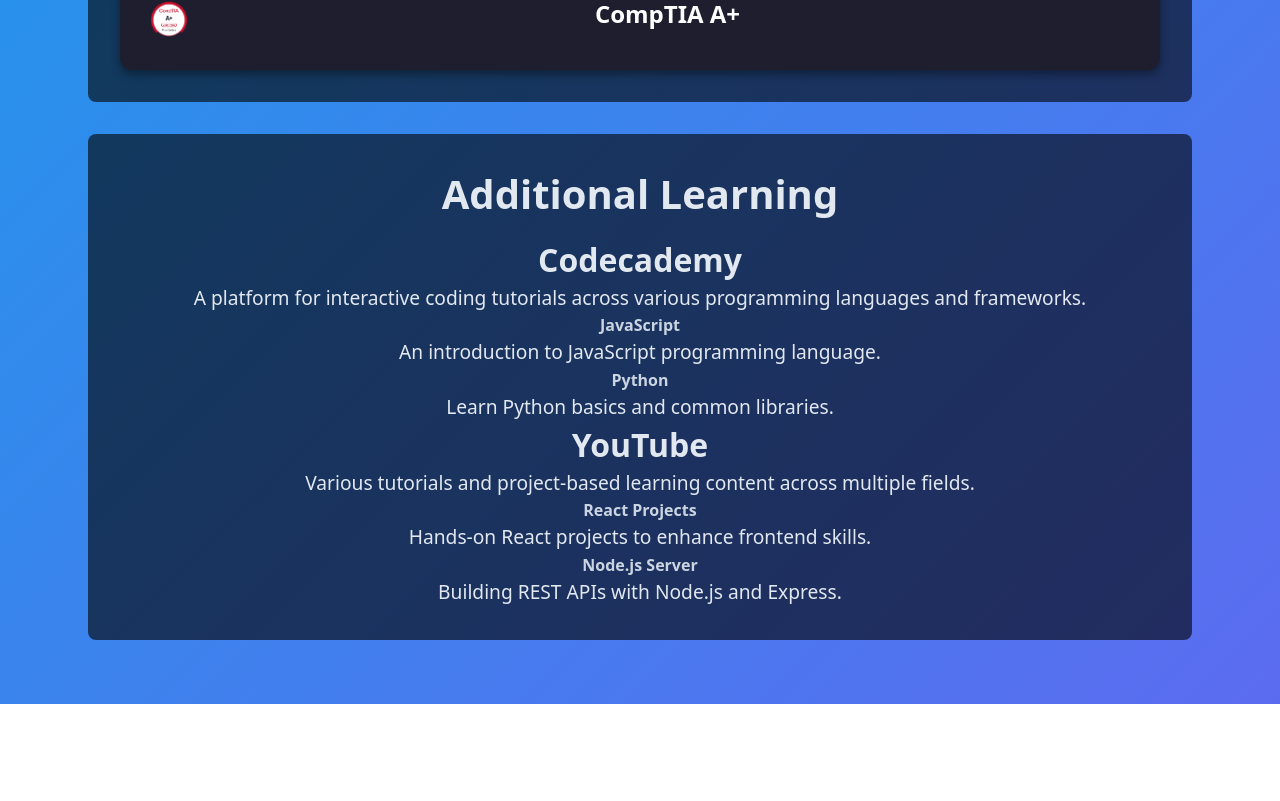
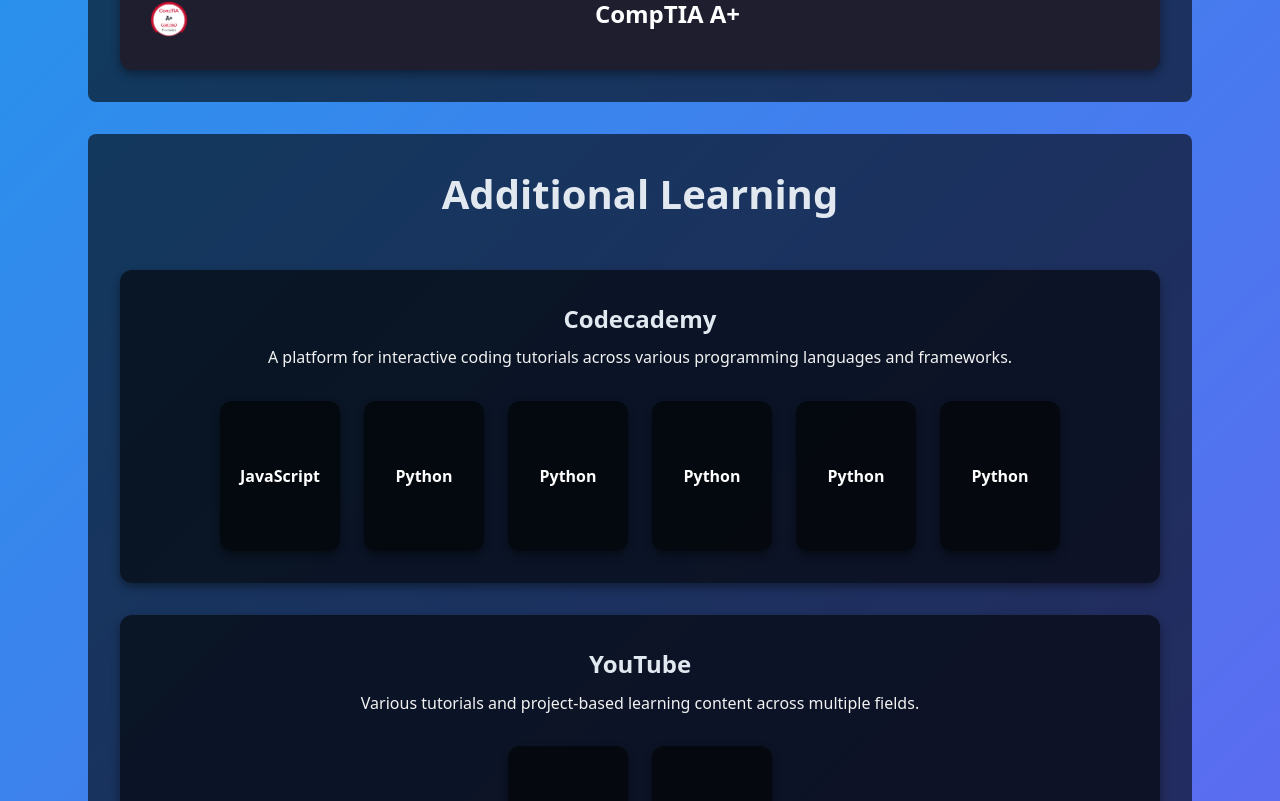
Before and after one commit to clutch42/brian-engel-portfolio, a React (Vite) app: page /education in a window 1280 px wide. Shown: the part 1291-2092 px from the top of the page. Before the commit the page ends 1995 px from the top, so only its background shows below. Built offline with nearby package versions, Linux system fonts and the light colour scheme.

Commit message:
got additional learning up and running

```diff
--- a/src/App.tsx
+++ b/src/App.tsx
@@ -9,7 +9,7 @@
 import ScrollToTop from './components/ScrollToTop';
 import CourseDetail from './components/CourseDetails';
 import CertificationDetails from "./components/CertificationDetails";
-import LearningDetails from './components/LearningDetails';
+import TopicDetails from './components/TopicDetails';
 
 function AppWrapper() {
   const location = useLocation();
@@ -44,7 +44,7 @@
           <Route path="/certifications/:id" element={<CertificationDetails />} />
 
           {/* Route for Learning */}
-          <Route path="/learning/:id" element={<LearningDetails />} />
+          <Route path="/topics/:topicId" element={<TopicDetails />} />
 
           {/* Reroute for unknown routes */}
           <Route path="*" element={<Navigate to="/" replace />} />
--- a/src/components/LearningDetails.tsx
+++ /dev/null
@@ -1,23 +0,0 @@
-import { useParams } from "react-router-dom";
-import { additionalLearningData } from "../data/additionalLearning";
-
-function LearningDetails() {
-  const { id } = useParams<{ id: string }>();
-  const learningSource = additionalLearningData
-    .flatMap((source) => source.topics)
-    .find((topic) => topic.id === id);
-
-  if (!learningSource) {
-    return <div>Learning Topic not found.</div>;
-  }
-
-  return (
-    <section className="learning-details-container">
-      <h2>{learningSource.name}</h2>
-      <p>{learningSource.shortDescription}</p>
-      {/* You can add more detailed content about the topic here */}
-    </section>
-  );
-}
-
-export default LearningDetails;
--- /dev/null
+++ b/src/components/LearningSourceCard.tsx
@@ -0,0 +1,24 @@
+import React from 'react';
+import { LearningSource } from '../types/LearningSource';
+import TopicCard from './TopicCard';
+
+interface LearningSourceCardProps {
+  source: LearningSource;
+}
+
+const LearningSourceCard: React.FC<LearningSourceCardProps> = ({ source }) => {
+  return (
+    <div className="learning-source-card">
+      <h3>{source.name}</h3>
+      <p>{source.description}</p>
+
+      <div className="topics-list">
+        {source.topics.map((topic) => (
+          <TopicCard key={topic.id} topic={topic} />
+        ))}
+      </div>
+    </div>
+  );
+};
+
+export default LearningSourceCard;
--- /dev/null
+++ b/src/components/TopicCard.tsx
@@ -0,0 +1,19 @@
+import React from 'react';
+import { Topic } from '../types/Topic';
+import { Link } from 'react-router-dom';
+
+interface TopicCardProps {
+  topic: Topic;
+}
+
+const TopicCard: React.FC<TopicCardProps> = ({ topic }) => {
+  return (
+    <div className="topic-card">
+        <Link to={`/topics/${topic.id}`} className="topic-card-link">
+            <h4>{topic.name}</h4>
+        </Link>
+    </div>
+  );
+};
+
+export default TopicCard;
--- /dev/null
+++ b/src/components/TopicDetails.tsx
@@ -0,0 +1,24 @@
+import React from 'react';
+import { useParams } from 'react-router-dom'; // Hook for extracting route parameters
+import { additionalLearning } from '../data/additionalLearning'; // Import your data
+
+const TopicDetails: React.FC = () => {
+  const { topicId } = useParams<{ topicId: string }>(); // Extract topicId from the URL
+  const topic = additionalLearning
+    .flatMap((source) => source.topics) // Flatten the topics array from each source
+    .find((topic) => topic.id === topicId); // Find the topic by ID
+
+  if (!topic) {
+    return <p>Topic not found.</p>; // If no topic is found, show an error message
+  }
+
+  return (
+    <div className="topic-details">
+      <h3>{topic.name}</h3>
+      <p>{topic.shortDescription}</p>
+      {/* Add more details as needed */}
+    </div>
+  );
+};
+
+export default TopicDetails;
--- a/src/data/additionalLearning.ts
+++ b/src/data/additionalLearning.ts
@@ -1,5 +1,6 @@
-// data/additionalLearning.ts
-export const additionalLearningData = [
+import { LearningSource } from '../types/LearningSource';
+
+export const additionalLearning: LearningSource[] = [
     {
       id: "codecademy",
       name: "Codecademy",
@@ -15,7 +16,26 @@
           name: "Python",
           shortDescription: "Learn Python basics and common libraries.",
         },
-        // more topics...
+        {
+          id: "learn-other stuff",
+          name: "Python",
+          shortDescription: "Learn Python basics and common libraries.",
+        },
+        {
+          id: "learn-python",
+          name: "Python",
+          shortDescription: "Learn Python basics and common libraries.",
+        },
+        {
+          id: "learn-python",
+          name: "Python",
+          shortDescription: "Learn Python basics and common libraries.",
+        },
+        {
+          id: "learn-python",
+          name: "Python",
+          shortDescription: "Learn Python basics and common libraries.",
+        },
       ]
     },
     {
@@ -39,4 +59,4 @@
     // more sources...
   ];
 
-  export default additionalLearningData;
+  export default additionalLearning;
--- a/src/pages/Education.tsx
+++ b/src/pages/Education.tsx
@@ -3,8 +3,9 @@
 import coursesData from '../data/courses';
 import CertificationCard from '../components/CertificationCard';  // Adjust path if needed
 import certifications from '../data/certifications';  // Adjust based on where you store certifications data
-import additionalLearningData from '../data/additionalLearning';
-import { Link } from "react-router-dom";
+import LearningSourceCard from '../components/LearningSourceCard';
+import additionalLearning from '../data/additionalLearning';
+
 
 
 function Education() {
@@ -32,25 +33,13 @@
 
       <div className="education-section">
         <h2>Additional Learning</h2>
-        {/* List of learning platforms */}
-        {additionalLearningData.map((source) => (
-          <div key={source.id} className="learning-source-section">
-            <h3>{source.name}</h3>
-            <p>{source.description}</p>
+        <div className="additional-learning-list">
+          {additionalLearning.map(source => (
+            <LearningSourceCard key={source.id} source={source} />
+          ))}
+        </div>
+      </div>
 
-            <div className="topics-list">
-              {source.topics.map((topic) => (
-                <Link to={`/learning/${topic.id}`} key={topic.id} className="learning-card">
-                  <div className="learning-card-content">
-                    <h4>{topic.name}</h4>
-                    <p>{topic.shortDescription}</p>
-                  </div>
-                </Link>
-              ))}
-            </div>
-          </div>
-        ))}
-      </div>
     </section>
 
   )
--- a/src/styles/Education.css
+++ b/src/styles/Education.css
@@ -40,7 +40,8 @@
 
 /* === Course Card Styling === */
 .course-card,
-.certification-card {
+.certification-card,
+.topic-card {
   background-color: #1e1e2f; /* Dark background color */
   padding: 1.2rem;
   border-radius: 12px;
@@ -89,6 +90,80 @@
   align-items: center;
   padding: 10px;
   justify-content: flex-start;
+}
+
+.additional-learning-list {
+  display: flex;
+  flex-direction: column; /* Stack the source cards vertically */
+  gap: 2rem; /* Space between source cards */
+  margin-top: 2rem;
+  width: 100%;
+}
+
+.learning-source-card {
+  background-color: rgba(0, 0, 0, 0.6); /* Dark background like previous section */
+  padding: 2rem;
+  border-radius: 12px;
+  color: #ffffff; /* White text */
+  box-shadow: 0 4px 10px rgba(0, 0, 0, 0.4);
+}
+
+.learning-source-card h3 {
+  font-size: 1.5rem;
+  margin-bottom: 10px;
+}
+
+.learning-source-card p {
+  font-size: 1rem;
+  color: #f2f2f2; /* Slightly lighter color for the description */
+}
+
+.topics-list {
+  display: flex;
+  flex-wrap: wrap;
+  justify-content: center;
+  gap: 1.5rem;
+  width: 100%;
+  margin-top: 30px;
+}
+
+
+.topic-card {
+  background-color: rgba(0, 0, 0, 0.6); /* Same background as education section */
+  padding: 1.2rem;
+  border-radius: 12px;
+  color: #ffffff; /* White text */
+  box-shadow: 0 4px 10px rgba(0, 0, 0, 0.4);
+  font-size: 1rem;
+  display: flex;
+  align-items: center; /* Center content horizontally */
+  justify-content: center; /* Center content horizontally */
+  text-align: center;
+  cursor: pointer;
+  transition: background-color 0.3s, transform 0.3s;
+  min-height: 150px; /* Set min height for consistency */
+  width: 120px;
+}
+
+
+.topic-card:hover {
+  background-color: #292943; /* Slightly darker background on hover */
+  transform: translateY(-5px); /* Elevate the card on hover */
+}
+
+.topic-card h3 {
+  font-size: 1.2rem;
+  margin-bottom: 10px;
+  width: 100%;
+}
+
+.topic-card-link {
+  text-decoration: none;
+  color: white; /* Force link text to be white */
+}
+
+.topic-card-link:hover {
+  color: white; /* Keep text white on hover */
 }
 
 /* === Mobile Specific Adjustments for Education Page === */
--- /dev/null
+++ b/src/types/LearningSource.ts
@@ -0,0 +1,8 @@
+import { Topic } from './Topic';
+
+export type LearningSource = {
+  id: string;
+  name: string;
+  description: string;
+  topics: Topic[];
+};
--- /dev/null
+++ b/src/types/Topic.ts
@@ -0,0 +1,5 @@
+export type Topic = {
+    id: string;
+    name: string;
+    shortDescription: string;
+  };
```
Also changed, not shown: src/components/LearningCard.tsx (deleted), src/styles/LearningDetails.css (deleted).
